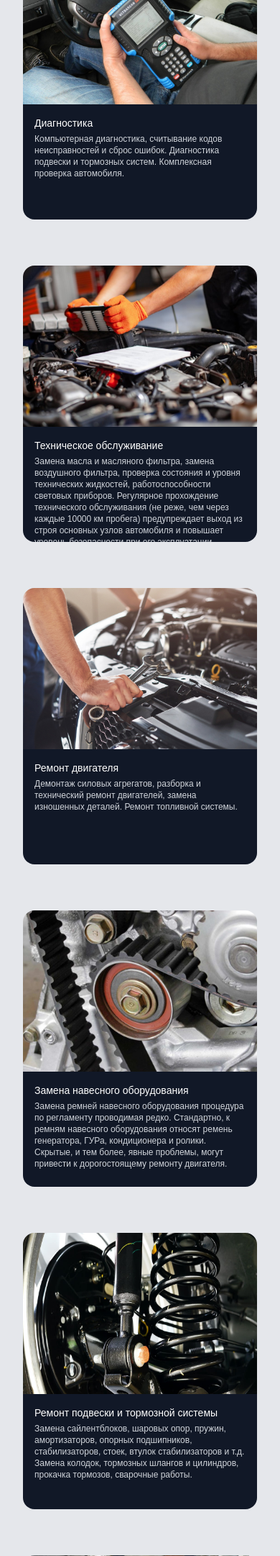
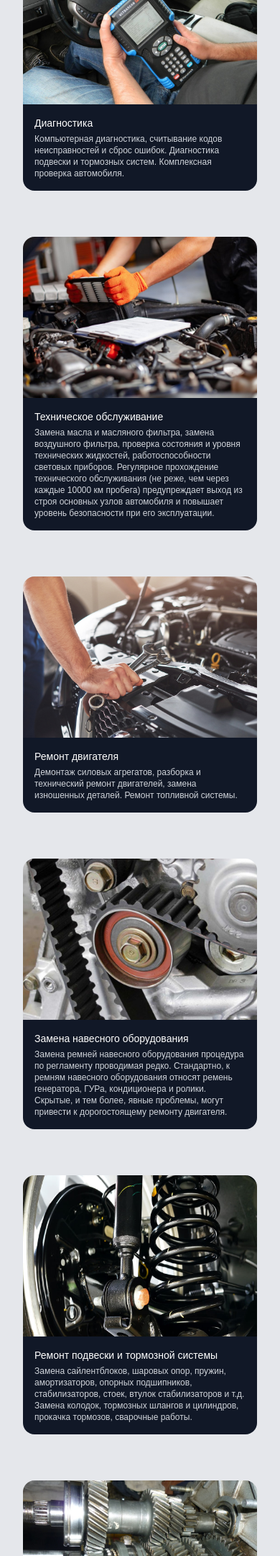
Before and after one commit to MaximKvashennikov/Car_service, a Django app: page / in a window 390 px wide. Shown: the part 379-2541 px from the top of the page at 72% size. Run offline with Django 4.2, Linux system fonts and the light colour scheme; data that the repository does not hold is empty; style sheets or scripts are compiled from the project's sources.

Commit message:
Fix: card height on small screens

```diff
--- a/car_service/main_app/templates/index.html
+++ b/car_service/main_app/templates/index.html
@@ -102,7 +102,7 @@
             class="h-56 w-full object-cover"
           />
 
-          <div class="bg-gray-900 p-4 h-40">
+          <div class="bg-gray-900 p-4 sm:h-40">
             <h3 class="text-sm text-white">Диагностика</h3>
 
             <p class="mt-1 text-xs text-gray-300">
@@ -125,7 +125,7 @@
             class="h-56 w-full object-cover"
           />
 
-          <div class="bg-gray-900 p-4 h-40">
+          <div class="bg-gray-900 p-4 sm:h-40">
             <h3 class="text-sm text-white">Техническое обслуживание</h3>
 
             <p class="mt-1 text-xs text-gray-300">
@@ -147,7 +147,7 @@
             class="h-56 w-full object-cover"
           />
 
-          <div class="bg-gray-900 p-4 h-40">
+          <div class="bg-gray-900 p-4 sm:h-40">
             <h3 class="text-sm text-white">Ремонт двигателя</h3>
 
             <p class="mt-1 text-xs text-gray-300">
@@ -165,7 +165,7 @@
             class="h-56 w-full object-cover"
           />
 
-          <div class="bg-gray-900 p-4 h-40">
+          <div class="bg-gray-900 p-4 sm:h-40">
             <h3 class="text-sm text-white">Замена навесного оборудования</h3>
 
             <p class="mt-1 text-xs text-gray-300">
@@ -186,7 +186,7 @@
             class="h-56 w-full object-cover"
           />
 
-          <div class="bg-gray-900 p-4 h-40">
+          <div class="bg-gray-900 p-4 sm:h-40">
             <h3 class="text-sm text-white">
               Ремонт подвески и тормозной системы
             </h3>
@@ -207,7 +207,7 @@
             class="h-56 w-full object-cover"
           />
 
-          <div class="bg-gray-900 p-4 h-40">
+          <div class="bg-gray-900 p-4 sm:h-40">
             <h3 class="text-sm text-white">Ремонт трансмиссии</h3>
 
             <p class="mt-1 text-xs text-gray-300">
```
Also changed, not shown: car_service/main_app/static/css/output.css (+10 -0 lines).
